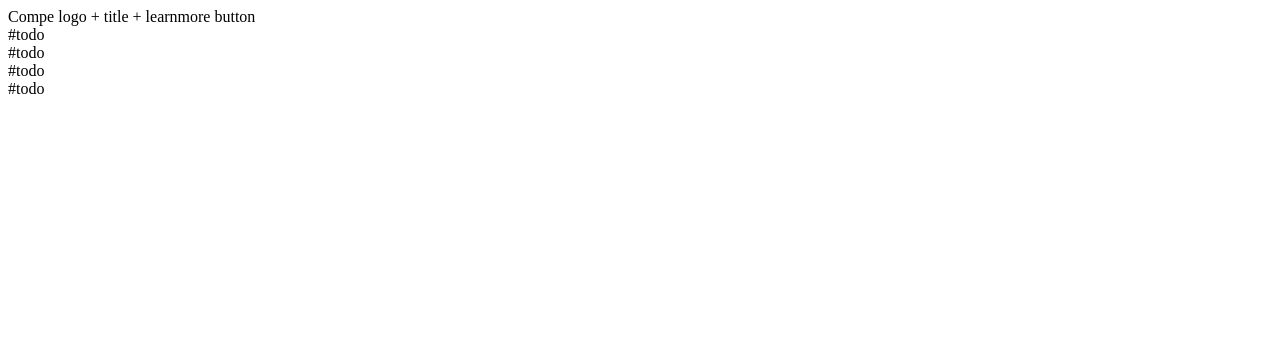
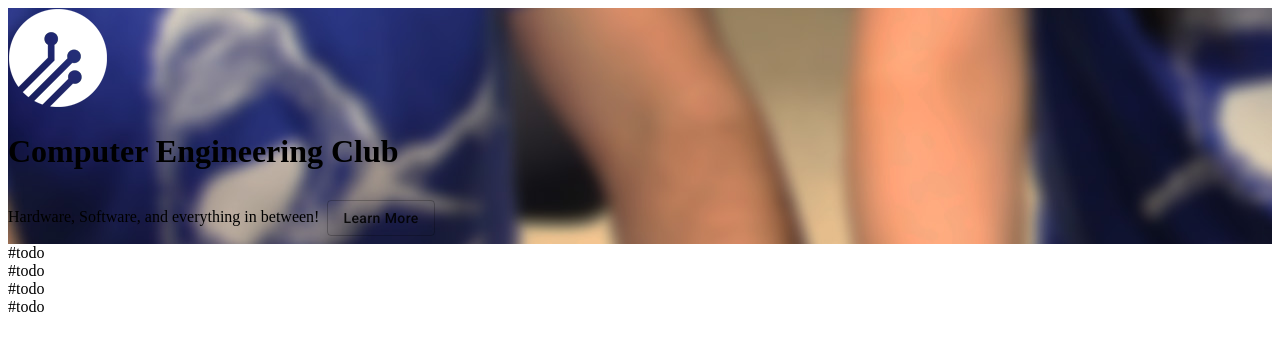
Before and after one commit to UAlbertaCompEClub/compe-site-html, a React (Create React App) app: page / in a window 1280 px wide. Shown: the top 350 px of the page. Built offline with nearby package versions, Linux system fonts and the light colour scheme.

Commit message:
Home skeleton

```diff
--- a/src/pages/Home.tsx
+++ b/src/pages/Home.tsx
@@ -1,7 +1,35 @@
 import React, { ReactElement } from "react";
+import { makeStyles } from "@material-ui/core/styles";
+import Button from "@material-ui/core/Button";
 
-const Home: React.FC = (): ReactElement => (
-  <div>Compe logo + title + learnmore button</div>
-);
+import CompElogo from "./../img/logo-white-small.png";
+import BackgroundImage from "./../img/blurred-hardware.jpg";
 
+const useStyles = makeStyles(theme => ({
+  page: {
+    backgroundImage: `url(${BackgroundImage})`
+  },
+  button: {
+    margin: theme.spacing(1),
+    textTransform: "none"
+  },
+  input: {
+    display: "none"
+  }
+}));
+
+const Home: React.FC = (): ReactElement => {
+  const classes = useStyles();
+
+  return (
+    <div className={classes.page}>
+      <img src={CompElogo} alt="CompE logo" />
+      <h1>Computer Engineering Club</h1>
+      <span>Hardware, Software, and everything in between!</span>
+      <Button variant="outlined" className={classes.button}>
+        Learn More
+      </Button>
+    </div>
+  );
+};
 export default Home;
```
